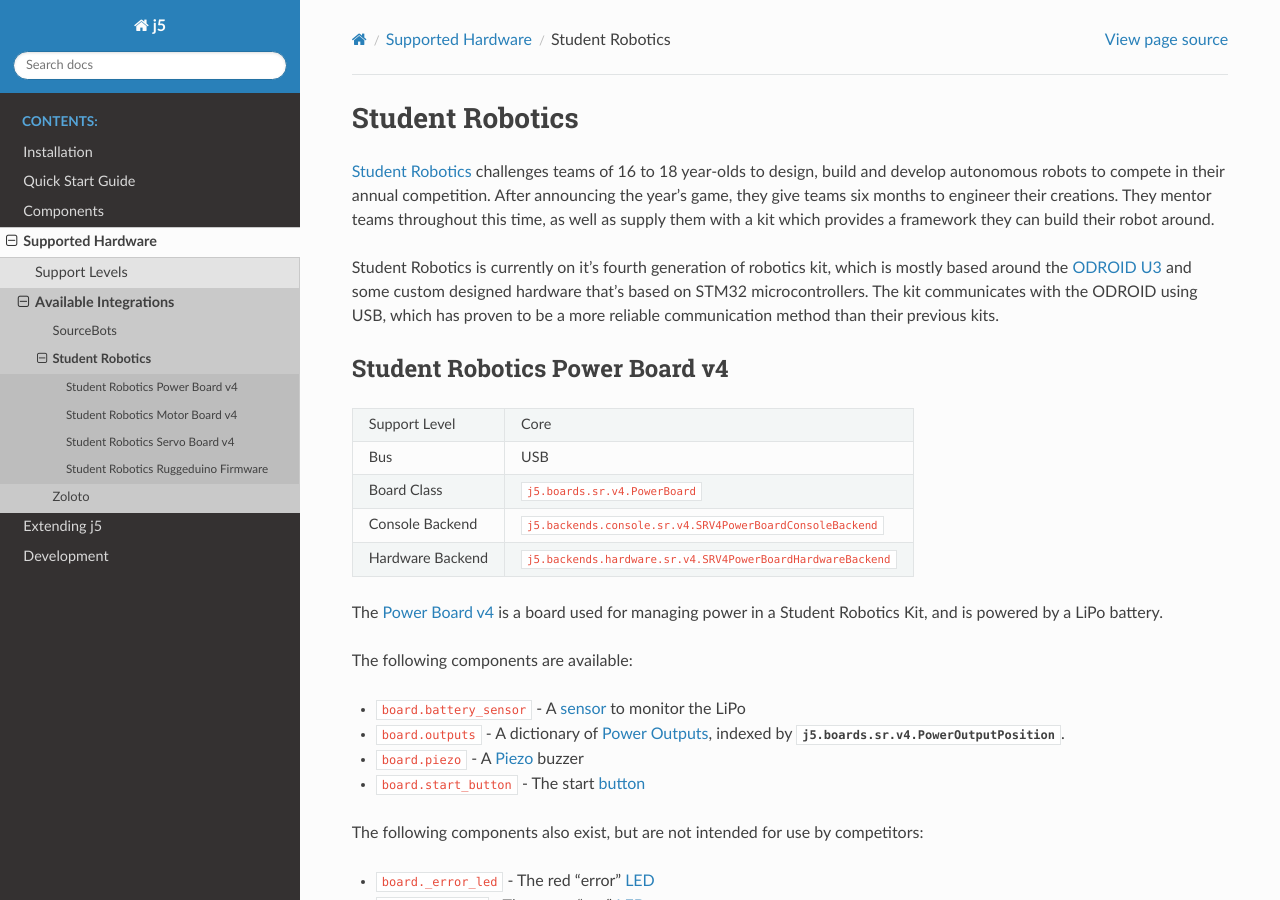
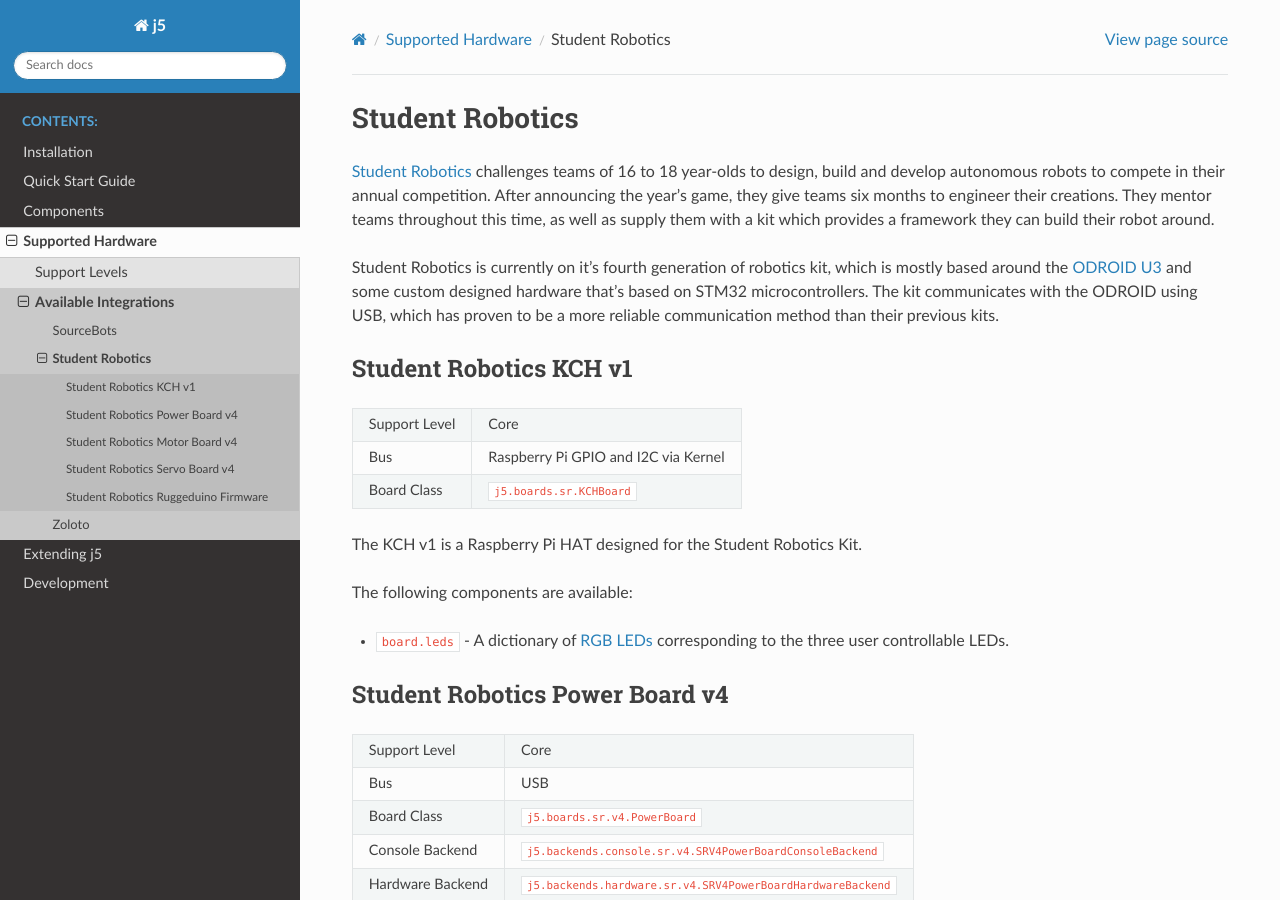
Before and after one commit to srobo/j5, a Sphinx documentation site: the page built from docs/hardware/srobo.rst, in a window 1280 px wide and 900 px high. Built offline with Sphinx 7.4.7 and the Read the Docs theme 2.0.0, drawn with Linux system fonts in a browser that asks for light colours; some of the changed text lies outside the part shown.

Commit message:
docs/hw/srobo: Add KCH

```diff
--- a/docs/hardware/index.rst
+++ b/docs/hardware/index.rst
@@ -24,6 +24,8 @@
 +==================+=================================+===============+
 | SourceBots       | Arduino Uno Firmware            | Core          |
 +------------------+---------------------------------+---------------+
+| Student Robotics | KCH v1                          | Core          |
++------------------+---------------------------------+---------------+
 | Student Robotics | Motor Board v4                  | Core          |
 +------------------+---------------------------------+---------------+
 | Student Robotics | Power Board v4                  | Core          |
--- a/docs/hardware/srobo.rst
+++ b/docs/hardware/srobo.rst
@@ -9,6 +9,24 @@
 Student Robotics is currently on it's fourth generation of robotics kit, which is mostly based around the `ODROID U3`_
 and some custom designed hardware that's based on STM32 microcontrollers. The kit communicates with the ODROID using
 USB, which has proven to be a more reliable communication method than their previous kits.
+
+Student Robotics KCH v1
+-----------------------
+
++------------------+--------------------------------------------------------------+
+| Support Level    | Core                                                         |
++------------------+--------------------------------------------------------------+
+| Bus              | Raspberry Pi GPIO and I2C via Kernel                         |
++------------------+--------------------------------------------------------------+
+| Board Class      | ``j5.boards.sr.KCHBoard``                                    |
++------------------+--------------------------------------------------------------+
+
+The KCH v1 is a Raspberry Pi HAT designed for the Student Robotics Kit.
+
+The following components are available:
+
+- ``board.leds`` - A dictionary of `RGB LEDs <RGBLED>`_ corresponding to the three user controllable LEDs.
+
 
 Student Robotics Power Board v4
 -------------------------------
@@ -109,7 +127,7 @@
 +------------------+---------------------------------------------------------------+
 | Console Backend  | ``j5.backends.console.sr.v4.SRV4RuggeduinoConsoleBackend``    |
 +------------------+---------------------------------------------------------------+
-| Hardware Backend | ``j5.backends.hardware.sr.v4.SRV4RuggeduinoHardwareBackend`` |
+| Hardware Backend | ``j5.backends.hardware.sr.v4.SRV4RuggeduinoHardwareBackend``  |
 +------------------+---------------------------------------------------------------+
 
 The `Ruggeduino`_ is a robust microcontroller for IO based on the `Arduino Uno <https://en.wikipedia.org/wiki/Arduino_Uno>`_.
```
